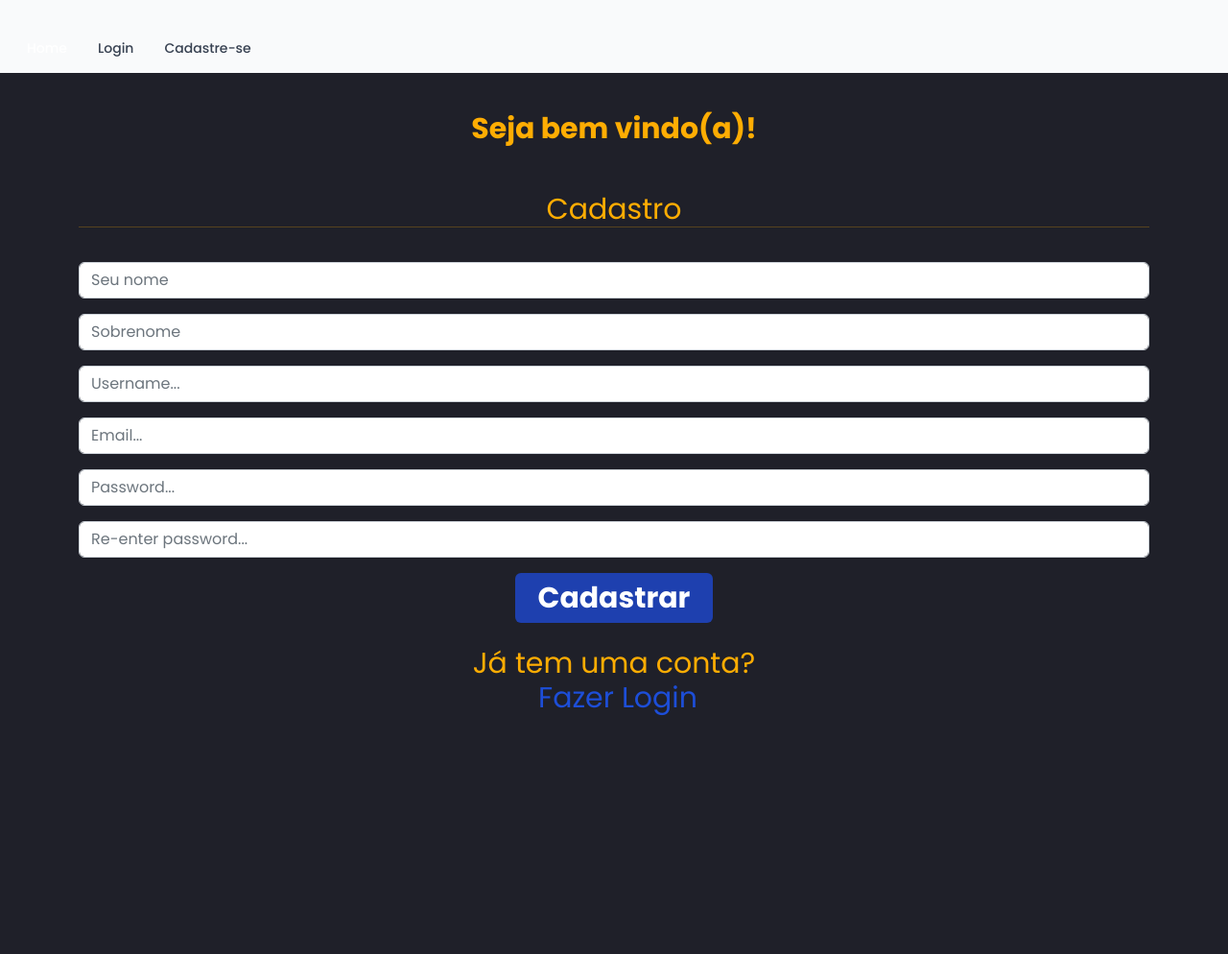
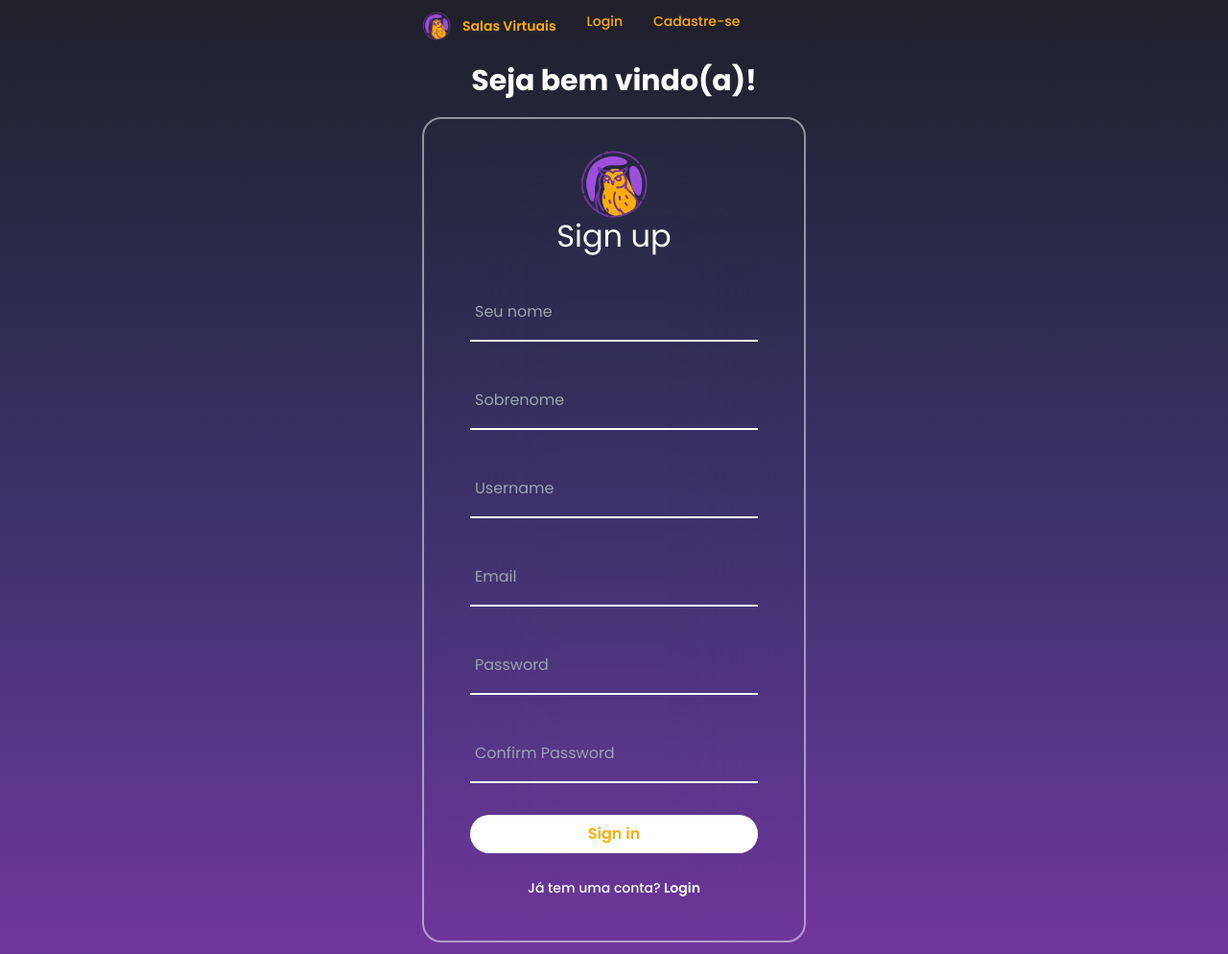
Before and after one commit to eliascastrosousa/Sala-de-estudos-virtuais, a Django app: page /auth/register in a window 1280 px wide. Shown: the whole page at 96% size. Before the commit the page ends 745 px from the top, so only its background shows below. Run offline with Django 4.2, Linux system fonts and the light colour scheme; some libraries are stand-ins or nearby versions.

Commit message:
commit alteracoes css

```diff
--- a/chat/views.py
+++ b/chat/views.py
@@ -6,7 +6,7 @@ from django.contrib.auth.forms import PasswordChangeForm
 from chat.forms import MessageForm
 from .models import Room, CATEGORIES
 from django.contrib.auth.models import User
-from utils import unauthenticated_user
+from .utils import unauthenticated_user
 
 @unauthenticated_user
 def landing(request):
--- /dev/null
+++ b/static/css/registercss.css
@@ -0,0 +1,118 @@
+@import url('https://fonts.googleapis.com/css2?family=Poppins:wght@500&display=swap');
+
+
+* {
+  margin: 0;
+  padding: 0;
+  box-sizing: border-box;
+  font-family: 'poppins',sans-serif;
+}
+
+body {
+  display: flex;
+  align-items: center;
+  justify-content: center;
+  min-height: 100vh;
+  background-repeat: no-repeat;
+  background-position: center;
+  background-size: cover;
+}
+
+section {
+    position: relative;
+    max-width: 400px;
+    background-color: transparent;
+    border: 2px solid rgba(255, 255, 255, 0.5);
+    border-radius: 20px;
+    backdrop-filter: blur(55px);
+    display: flex;
+    justify-content: center;
+    align-items: center;
+    padding: 2rem 3rem;
+}
+
+h1 {
+    font-size: 2rem;
+    color: #fff;
+    text-align: center;
+}
+
+.inputbox {
+    position: relative;
+    margin: 30px 0;
+    max-width: 310px;
+    border-bottom: 2px solid #fff;
+}
+
+.inputbox label {
+    position: absolute;
+    top: 50%;
+    left: 5px;
+    transform: translateY(-50%);
+    color: #fff;
+    font-size: 1rem;
+    pointer-events: none;
+    transition: all 0.5s ease-in-out;
+}
+
+input:focus ~ label,
+input:valid ~ label {
+    top: -5px;
+}
+
+.inputbox input {
+    width: 100%;
+    height: 60px;
+    background: transparent;
+    border: none;
+    outline: none;
+    font-size: 1rem;
+    padding: 0 35px 0 5px;
+    color: #fff;
+}
+
+label input {
+    margin-right: 3px;
+}
+
+
+
+label a:hover {
+    text-decoration: underline;
+}
+
+button {
+    width: 100%;
+    height: 40px;
+    border-radius: 40px;
+    background-color: #fff;
+    border: none;
+    outline: none;
+    cursor: pointer;
+    font-size: 1rem;
+    font-weight: 600;
+}
+
+.register {
+    font-size: 0.9rem;
+    color: #fff;
+    text-align: center;
+    margin: 25px 0 10px;
+}
+
+.register p a {
+    text-decoration: none;
+    color: #fff;
+    font-weight: 600;
+}
+
+.register p a:hover {
+    text-decoration: underline;
+    color: #FFAD03;
+}
+
+img {
+    margin-left: auto;
+    margin-right: auto;
+    align-items: center;
+}
--- a/templates/main.html
+++ b/templates/main.html
@@ -1,3 +1,4 @@
+
 {% load static %}
 
 <!DOCTYPE html>
@@ -11,23 +12,28 @@
     <!-- CSS only -->
     <script src="https://cdn.tailwindcss.com"></script>
     <link rel="icon" type="imagem/png" href="/static/img/coruja.png" />
-    <link href="https://cdn.jsdelivr.net/npm/bootstrap@5.2.0/dist/css/bootstrap.min.css" rel="stylesheet"
-        integrity="sha384-gH2yIJqKdNHPEq0n4Mqa/HGKIhSkIHeL5AyhkYV8i59U5AR6csBvApHHNl/vI1Bx" crossorigin="anonymous">
+
     <script src="https://cdn.tailwindcss.com"></script>
     <link rel="stylesheet" type="text/css" href="{% static 'css/forms.css' %}">
     <link rel="stylesheet" href="{% static 'css/main.css' %}">
+
 </head>
 
-<body class="text-center">
-    {% include 'navbar.html' %}
+    <body>
 
-    <div class="m-10">
-        {% block content %}
 
-        {% endblock %}
-    </div>
 
-</body>
+        <div >
+
+            {% include 'navbar.html' %}
+
+
+            {% block content %}
+
+            {% endblock %}
+        </div>
+
+    </body>
 
 <!-- JavaScript Bundle with Popper -->
 <script src="https://code.jquery.com/jquery-3.3.1.slim.min.js"
--- a/templates/navbar.html
+++ b/templates/navbar.html
@@ -1,9 +1,10 @@
-<nav class="p-3 border-gray-200  bg-gray-50 dark:bg-gray-800 dark:border-gray-700">
+<nav name="navbar" class="p-3 border-gray-200  ">
+
     <div class="container flex flex-wrap items-center justify-between mx-auto">
         {% if user.is_authenticated %}
             <a href="{% url 'lobby' %}" class="flex items-center">
                 <img src="/static/img/coruja.png" alt="Logo" width="30" height="24" class="d-inline-block align-text-top">
-                <span class="self-center text-xl font-semibold whitespace-nowrap dark:text-white ml-3"> Salas Virtuais</span>
+                <span class="self-center  font-semibold whitespace-nowrap dark:text-white ml-3"> Salas Virtuais</span>
             </a>
             <button data-collapse-toggle="navbar-solid-bg" type="button"
                 class="inline-flex items-center p-2 ml-3 text-sm text-gray-500 -lg md:hidden hover:bg-gray-100 focus:outline-none focus:ring-2 focus:ring-gray-200 dark:text-gray-400 dark:hover:bg-gray-700 dark:focus:ring-gray-600"
@@ -46,18 +47,19 @@
         <div class="hidden w-full md:block md:w-auto" id="navbar-solid-bg">
             <ul
                 class="flex flex-col mt-4 -lg bg-gray-50 md:flex-row md:space-x-8 md:mt-0 md:text-sm md:font-medium md:border-0 md:bg-transparent dark:bg-gray-800 md:dark:bg-transparent dark:border-gray-700">
-                    <li>
-                        <a href="{% url 'landing' %}"
-                            class="block pl-3 pr-4 text-white bg-blue-700  md:bg-transparent md:text-blue-700 md:p-0 md:dark:text-white dark:bg-blue-600 md:dark:bg-transparent"
-                            aria-current="page">Home</a>
-                    </li>
+                <a href="{% url 'landing' %}" class="flex items-center">
+                    <img src="/static/img/coruja.png" alt="Logo" width="30" height="24" class="d-inline-block align-text-top">
+                    <span class="self-center  font-semibold whitespace-nowrap dark:text-white ml-3"> Salas Virtuais</span>
+                </a>
+
                 <li>
                     <a href="{% url 'login' %}"
-                            class="block pl-3 pr-4 text-gray-700  hover:bg-gray-100 md:hover:bg-transparent md:border-0 md:hover:text-blue-700 md:p-0 dark:text-gray-400 md:dark:hover:text-white dark:hover:bg-gray-700 dark:hover:text-white md:dark:hover:bg-transparent">Login</a>
+                        class="block pl-3 pr-4 md:hover:text-white md:p-0 dark:text-gray-400 md:dark:hover:text-white dark:hover:bg-gray-700 dark:hover:text-white md:dark:hover:bg-transparent"
+                        aria-current="page">Login</a>
                 </li>
                 <li>
                     <a href="{% url 'register' %}"
-                            class="block pl-3 pr-4 text-gray-700  hover:bg-gray-100 md:hover:bg-transparent md:border-0 md:hover:text-blue-700 md:p-0 dark:text-gray-400 md:dark:hover:text-white dark:hover:bg-gray-700 dark:hover:text-white md:dark:hover:bg-transparent">Cadastre-se</a>
+                        class="block pl-3 pr-4 md:hover:text-white md:p-0 dark:text-gray-400 md:dark:hover:text-white dark:hover:bg-gray-700 dark:hover:text-white md:dark:hover:bg-transparent">Cadastre-se</a>
                 </li>
             </ul>
         </div>
--- a/usuarios/templates/register.html
+++ b/usuarios/templates/register.html
@@ -2,55 +2,59 @@
 {% load static %}
 
 {% block content %}
+<link rel="stylesheet" type="text/css" href="/static/css/registercss.css"/>
 
+<body style="background-image: linear-gradient(to bottom, #1f2029, #292a48, #3a3166, #523683, #72369d);">
+    <div class="p-3 container-sm text-3xl">
         <h1 class="mb-5 font-bold text-3xl ">Seja bem vindo(a)!</h1>
+        <section>
 
-<div class="container-sm text-3xl">
-    <h2> Cadastro </h2>
-    <hr>
-    <br>
+            <form class="form-register" method="POST">
+                {% csrf_token %}
 
-    <form method="POST">
-        {% csrf_token %}
-        <div class="input-group mb-3">
+                <img src="/static/img/coruja.png" width="72" height="72">
+                <h1>Sign up</h1>
+
+                <div class="inputbox">
                     <input type="text" name="first_name" placeholder="Seu nome" class="form-control">
                 </div>
-        <div class="input-group mb-3">
+
+                <div class="inputbox">
                     <input type="text" name="last_name" placeholder="Sobrenome" class="form-control">
                 </div>
-        <div class="input-group mb-3">
-            <input type="text" name="username" placeholder="Username..." class="form-control">
-        </div>
-        <div class="input-group mb-3">
-            <input type="email" name="email" placeholder="Email..." class="form-control">
-        </div>
-        <div class="input-group mb-3">
-            <input type="password" name="password1" placeholder="Password..." class="form-control">
-        </div>
-        <div class="input-group mb-3">
-            <input type="password" name="password2" placeholder="Re-enter password..." class="form-control">
+
+                <div class="inputbox">
+                    <input type="text" name="username" placeholder="Username" class="form-control" required autofocus>
+                    <label for="text" class="sr-only p-1">Username</label>
                 </div>
 
-        <div class="d-flex justify-content-center mt-3 login_container">
-            <input class="bg-blue-800 hover:bg-blue-900 text-white font-bold py-2 px-4 rounded" type="submit"
-                value="Cadastrar">
+                <div class="inputbox">
+                    <input type="email" name="email" placeholder="Email" class="form-control" required autofocus>
+                    <label for="email" class="sr-only p-1">Email</label>
                 </div>
-    </form>
 
-
+                <div class="inputbox">
+                    <input type="password" name="password1" placeholder="Password" class="form-control" required>
+                    <label for="inputPassword" class="sr-only p-1">Password</label>
+                </div>
+                <div class="inputbox">
+                    <input type="password" name="password2" placeholder="Confirm Password" class="form-control" required>
+                    <label for="inputPassword" class="sr-only p-1">Confirm Password</label>
+                </div>
                 {% for message in messages %}
                 <p id="messages">{{ message }}</p>
                 {% endfor %}
 
                 {{ form.errors }}
 
-    <div class="mt-4">
-        <div class="d-flex justify-content-center links">
-            Já tem uma conta?
+                <button type="submit" value="Login">Sign in</button>
+                <div class="register">
+                    <p>Já tem uma conta?<a href="{% url 'login' %}"> Login</a></p>
+
                 </div>
-        <div class="d-flex justify-content-center links">
-            <a href="{% url 'login' %}" class="ml-2 text-blue-700">Fazer Login</a>
+            </form>
+        </section>
     </div>
-    </div>
-</div>
+</body>
+
 {% endblock content %}
--- a/usuarios/urls.py
+++ b/usuarios/urls.py
@@ -4,7 +4,6 @@ from .views import *
 
 
 urlpatterns = [
-    path('', landing, name='landing'),
     path('register', views.register_page, name='register' ),
     path('register2', views.register2, name='register2' ),
     path('login', views.login_page, name='login' ),
--- a/usuarios/views.py
+++ b/usuarios/views.py
@@ -13,9 +13,6 @@ import email.message
 import smtplib
 import email.message
 
-@unauthenticated_user
-def landing(request):
-    return render(request, "landing.html")
 
 def enviar_email(first_name, emailusuario, codigo):
     print(first_name, emailusuario, codigo)
```
Also changed, not shown: chat/utils.py (added, +11 -0 lines), usuarios/style/registercss.css (added, +118 -0 lines), usuarios/templates/login.html (+18 -20 lines). Lines whose indentation alone changed are shown as unchanged.
